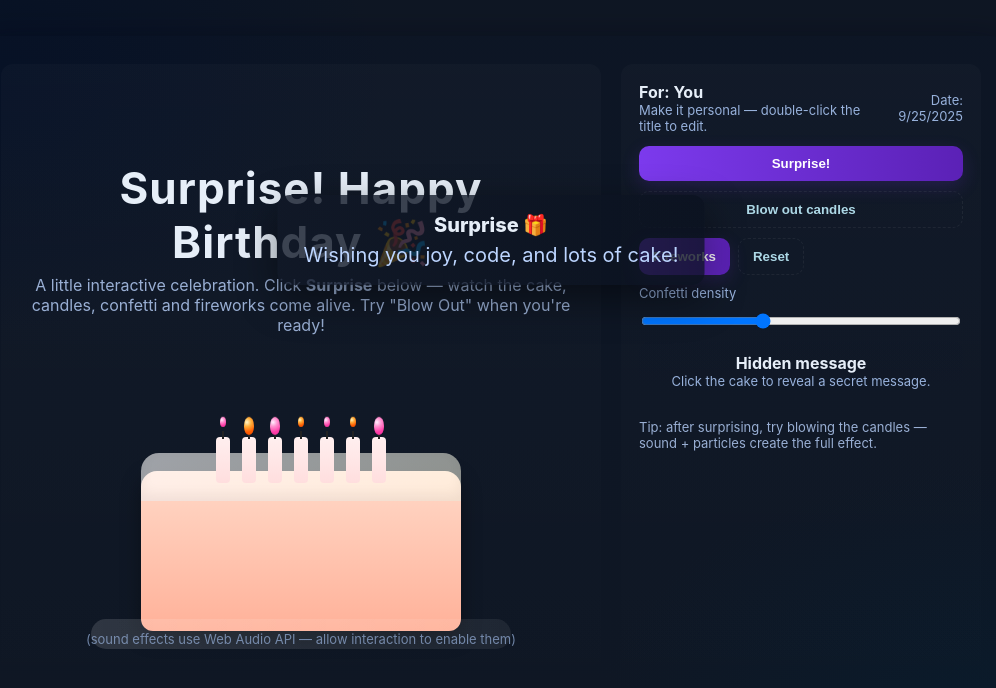
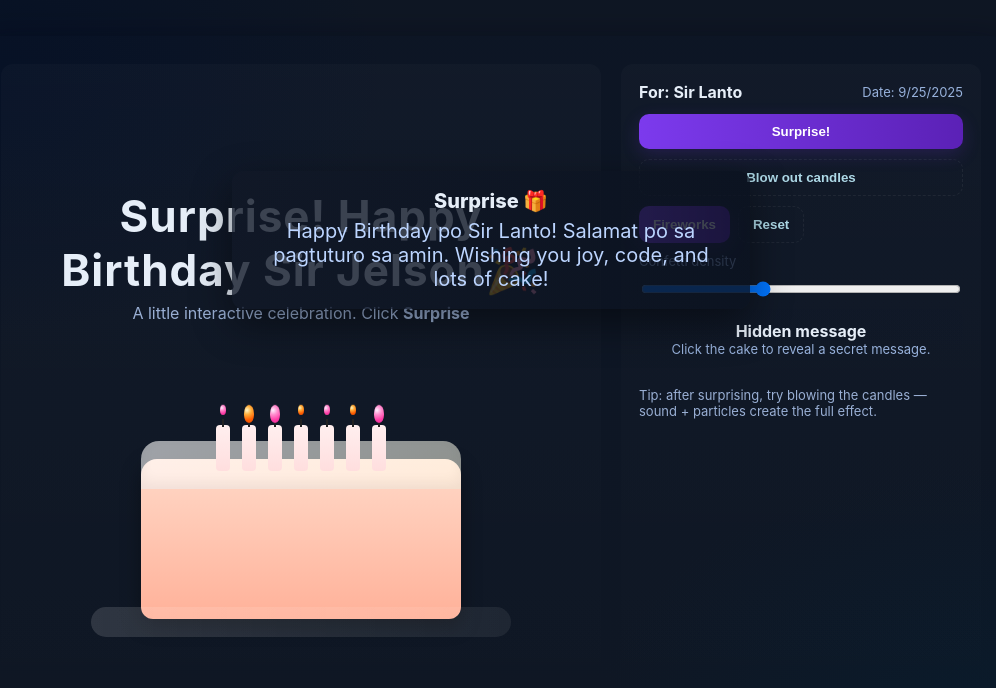
Before and after one commit to Eannmolina/greetings, a plain HTML site: page birthday.html in a window 1280 px wide. Both pictures are taken after a click on the element 450 px from the left and 551 px from the top of the page. Shown: the whole page, without its empty margins (149-1145 px from the left). Drawn offline with Linux system fonts and the light colour scheme.

Commit message:
Happy Birthday Sir!

```diff
--- a/birthday.html
+++ b/birthday.html
@@ -59,8 +59,8 @@
   <div class="stage">
     <canvas id="confetti"></canvas>
     <div class="main">
-      <h1 id="title">Surprise! Happy Birthday 🎉</h1>
-      <p class="lead">A little interactive celebration. Click <strong>Surprise</strong> below — watch the cake, candles, confetti and fireworks come alive. Try "Blow Out" when you're ready!</p>
+      <h1 id="title">Surprise! Happy Birthday Sir Jelson🎉</h1>
+      <p class="lead">A little interactive celebration. Click <strong>Surprise</strong></p>
 
       <div class="cake-wrap" aria-hidden="true">
         <div class="cake" id="cake">
@@ -72,15 +72,14 @@
         <div class="plate"></div>
       </div>
 
-      <div id="audioHint" class="small" style="opacity:.7">(sound effects use Web Audio API — allow interaction to enable them)</div>
+      <div id="audioHint" class="small" style="opacity:.7"></div>
     </div>
 
     <aside class="panel">
       <div>
         <div style="display:flex;gap:12px;align-items:center;justify-content:space-between">
           <div>
-            <div style="font-weight:700">For: <span id="nameTarget">You</span></div>
-            <div class="small">Make it personal — double-click the title to edit.</div>
+            <div style="font-weight:700">For: <span id="nameTarget">Sir Lanto</span></div>
           </div>
           <div style="text-align:right">
             <div class="small">Date: <span id="dateNow"></span></div>
@@ -132,11 +131,11 @@
     }
 
     // interactive title edit
-    const title = document.getElementById('title');
-    title.addEventListener('dblclick',()=>{
-      const name = prompt('Type a short name or greeting (e.g. "Ana — 21")', title.textContent) || title.textContent;
-      title.textContent = name;
-    });
+    // const title = document.getElementById('title');
+    // title.addEventListener('dblclick',()=>{
+    //   const name = prompt('Happy Birthday Sir Jelson', title.textContent) || title.textContent;
+    //   title.textContent = name;
+    // });
 
     // confetti canvas
     const confettiCanvas = document.getElementById('confetti');
@@ -265,7 +264,7 @@
 
     function revealSecret(){
       if(document.getElementById('secret')) return; // already revealed
-      const s = document.createElement('div'); s.id='secret'; s.style.position='absolute'; s.style.left='50%'; s.style.top='28%'; s.style.transform='translate(-50%,-50%)'; s.style.padding='18px 26px'; s.style.borderRadius='12px'; s.style.background='linear-gradient(90deg,#111827cc,#0b1220cc)'; s.style.boxShadow='0 14px 40px rgba(0,0,0,.45)'; s.style.textAlign='center'; s.style.fontSize='20px'; s.innerHTML = '<div style="font-weight:800;font-size:20px">Surprise 🎁</div><div style="margin-top:6px;color:#bcd5ff">Wishing you joy, code, and lots of cake!</div>';
+      const s = document.createElement('div'); s.id='secret'; s.style.position='absolute'; s.style.left='50%'; s.style.top='28%'; s.style.transform='translate(-50%,-50%)'; s.style.padding='18px 26px'; s.style.borderRadius='12px'; s.style.background='linear-gradient(90deg,#111827cc,#0b1220cc)'; s.style.boxShadow='0 14px 40px rgba(0,0,0,.45)'; s.style.textAlign='center'; s.style.fontSize='20px'; s.innerHTML = '<div style="font-weight:800;font-size:20px">Surprise 🎁</div><div style="margin-top:6px;color:#bcd5ff">Happy Birthday po Sir Lanto! Salamat po sa pagtuturo sa amin. Wishing you joy, code, and lots of cake!</div>';
       document.querySelector('.stage').appendChild(s);
       // tiny confetti + sparkle
       const rect = confettiCanvas.getBoundingClientRect(); makeConfetti(rect.width/2, rect.height/3, 60);
```
